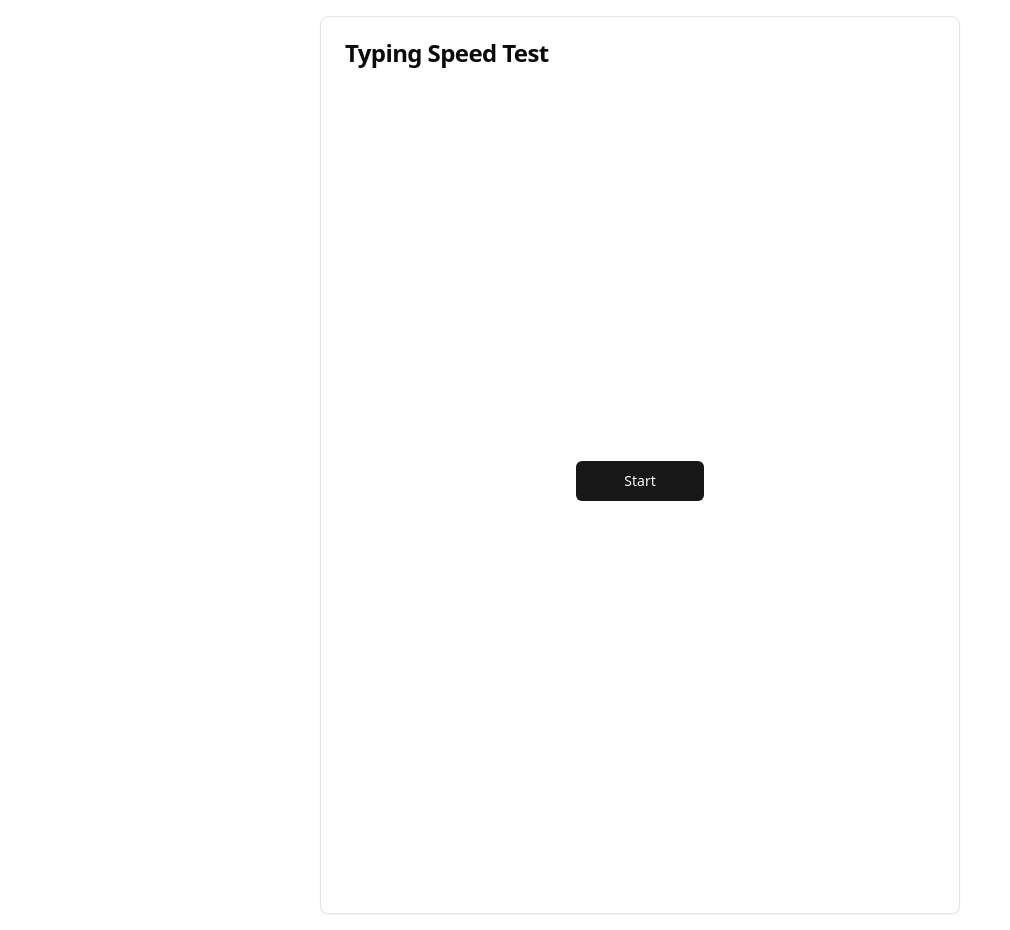
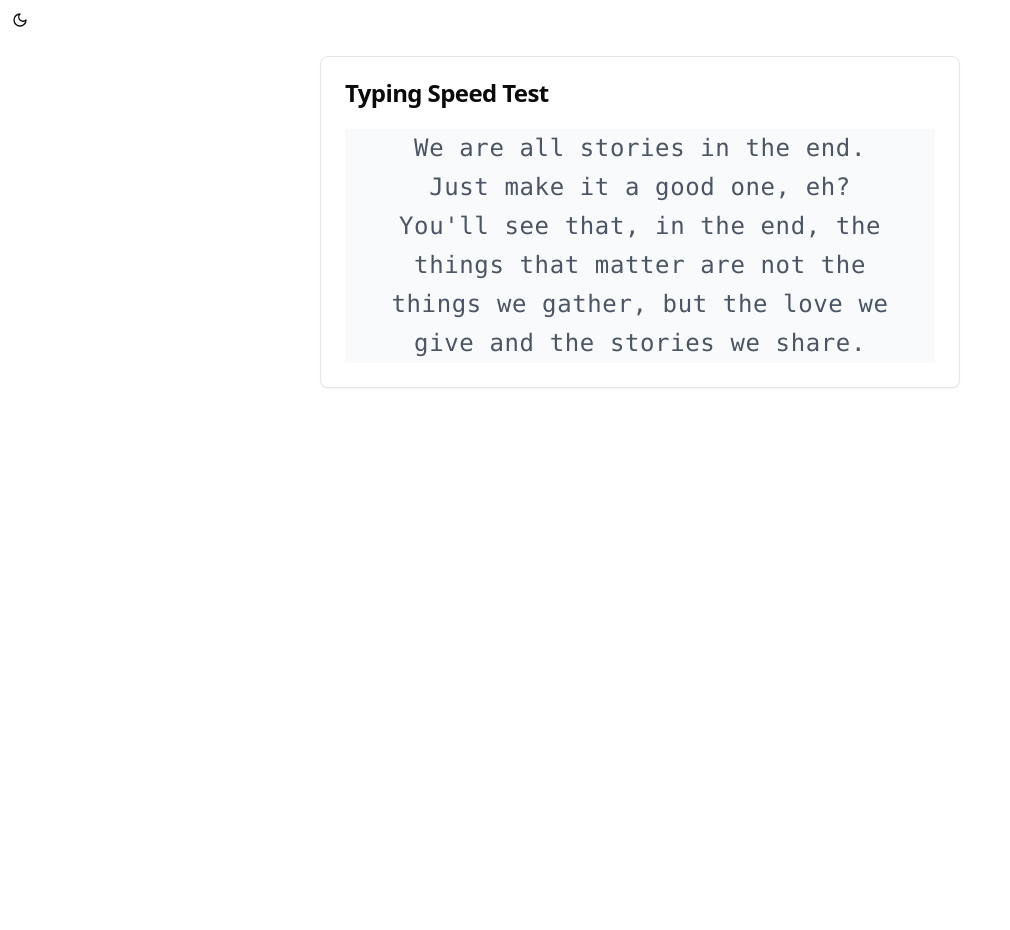
Before and after one commit to Kachev032/typing-test-app, a React (Vite) app: page / in a window 1280 px wide. Shown: the whole page, without its empty margins (0-1010 px from the left). After the commit the page ends 800 px from the top, so only its background shows below. Built offline with nearby package versions, Linux system fonts and the light colour scheme.

Commit message:
remove start button and add dark mode

```diff
--- a/src/App.jsx
+++ b/src/App.jsx
@@ -1,9 +1,10 @@
-import StartButton from "./components/StartButton";
 import TypingTest from "./components/TypingTest";
+import ThemeToggle from "./components/ThemeToggle";
 
 function App() {
   return (
     <div className="App">
+      <ThemeToggle />
       <TypingTest />
     </div>
   );
--- a/src/components/ResultsDisplay.jsx
+++ b/src/components/ResultsDisplay.jsx
@@ -23,7 +23,7 @@ const ResultsDisplay = ({ results, onTryAgain }) => {
           onTryAgain();
         }}
       >
-        Play Again
+        Restart Test
       </Button>
     </div>
   );
--- a/src/components/StartButton.jsx
+++ /dev/null
@@ -1,13 +0,0 @@
-import { Button } from "@/components/ui/button";
-
-const StartButton = ({ onClick, disabled = false }) => {
-  return (
-    <div className="flex flex-col items-center justify-center h-screen">
-      <Button onClick={onClick} disabled={disabled} className="w-32 mb-4">
-        Start
-      </Button>
-    </div>
-  );
-};
-
-export default StartButton;
--- a/src/components/TestDisplay.jsx
+++ b/src/components/TestDisplay.jsx
@@ -8,7 +8,7 @@ const TestDisplay = ({ text, activeCharIndex, userInput }) => {
   };
 
   return (
-    <div className="fixed inset-0 flex items-center justify-center bg-gray-50 dark:bg-gray-900">
+    <div className="flex items-center justify-center bg-gray-50 dark:bg-gray-900">
       <div className="max-w-[850px] px-8">
         <div className="text-2xl font-mono leading-relaxed tracking-wide break-words text-center">
           {text.split("").map((char, index) => {
@@ -21,7 +21,7 @@ const TestDisplay = ({ text, activeCharIndex, userInput }) => {
                     ? "text-green-600"
                     : status === "incorrect"
                     ? "text-red-600"
-                    : "text-gray-400ww"
+                    : "text-gray-600"
                 } transition-colors duration-200`}
               >
                 {char}
--- /dev/null
+++ b/src/components/ThemeToggle.jsx
@@ -0,0 +1,20 @@
+import { Button } from "./ui/button";
+import { Moon, Sun } from "lucide-react";
+import { useState } from "react";
+
+const ThemeToggle = () => {
+  const [isDark, setIsDark] = useState(false);
+
+  const toggleTheme = () => {
+    setIsDark(!isDark);
+    document.documentElement.classList.toggle("dark");
+  };
+
+  return (
+    <Button onClick={toggleTheme} variant="ghost" size="icon">
+      {isDark ? <Sun className="w-6 h-6" /> : <Moon className="w-6 h-6" />}
+    </Button>
+  );
+};
+
+export default ThemeToggle;
--- a/src/components/TypingTest.jsx
+++ b/src/components/TypingTest.jsx
@@ -3,49 +3,38 @@ import { Card, CardContent, CardHeader, CardTitle } from "./ui/card";
 import { getRandomText } from "@/utils/textGenerator";
 import { calculateAccuracy, calculateWPM } from "@/utils/calculateMetrics";
 
-import StartButton from "./StartButton";
 import TestDisplay from "./TestDisplay";
 import ResultsDisplay from "./ResultsDisplay";
 
 const TypingTest = () => {
-  const [currentText, setCurrentText] = useState("");
+  const [currentText, setCurrentText] = useState(getRandomText());
   const [userInput, setUserInput] = useState("");
   const [startTime, setStartTime] = useState(null);
-  const [isTestActive, setIsTestActive] = useState(false);
   const [results, setResults] = useState(null);
   const [activeCharIndex, setActiveCharIndex] = useState(0);
-  const [lastKeyTimes, setLastKeyTimes] = useState({}); // Track last press time for each key
-
-  const startTest = () => {
-    const text = getRandomText();
-    setCurrentText(text);
-    setUserInput("");
-    setActiveCharIndex(0);
-    setStartTime(Date.now());
-    setIsTestActive(true);
-    setResults(null);
-    setLastKeyTimes({});
-  };
+  const [lastKeyTimes, setLastKeyTimes] = useState({});
 
   const handleKeyDown = (e) => {
-    if (!isTestActive) return;
+    if (results) return;
 
-    // Prevent default behavior for tab and enter
     if (e.key === "Tab" || e.key === "Enter") {
       e.preventDefault();
       return;
     }
 
+    // Start timer on first keystroke
+    if (!startTime && e.key.length === 1) {
+      setStartTime(Date.now());
+    }
+
     const currentTime = Date.now();
     const lastTime = lastKeyTimes[e.key] || 0;
 
-    // If the key was pressed too recently, ignore it (prevent key repeat)
     if (currentTime - lastTime < 50) {
       e.preventDefault();
       return;
     }
 
-    // Update the last press time for this key
     setLastKeyTimes((prev) => ({
       ...prev,
       [e.key]: currentTime,
@@ -59,12 +48,10 @@ const TypingTest = () => {
       return;
     }
 
-    // Only handle single character inputs
     if (e.key.length === 1 && !e.ctrlKey && !e.metaKey && !e.altKey) {
       setUserInput((prev) => prev + e.key);
       setActiveCharIndex((prev) => prev + 1);
 
-      // Check if test is complete
       if (activeCharIndex + 1 === currentText.length) {
         completeTest();
       }
@@ -81,17 +68,21 @@ const TypingTest = () => {
     };
 
     setResults(results);
-    setIsTestActive(false);
+  };
+
+  const resetTest = () => {
+    setCurrentText(getRandomText());
+    setUserInput("");
+    setStartTime(null);
+    setResults(null);
+    setActiveCharIndex(0);
+    setLastKeyTimes({});
   };
 
   useEffect(() => {
-    if (isTestActive) {
     window.addEventListener("keydown", handleKeyDown);
-      return () => {
-        window.removeEventListener("keydown", handleKeyDown);
-      };
-    }
-  }, [isTestActive, currentText, activeCharIndex, lastKeyTimes]);
+    return () => window.removeEventListener("keydown", handleKeyDown);
+  }, [startTime, currentText, activeCharIndex, lastKeyTimes, results]);
 
   return (
     <div className="max-w-2xl mx-auto p-4">
@@ -100,24 +91,13 @@ const TypingTest = () => {
           <CardTitle>Typing Speed Test</CardTitle>
         </CardHeader>
         <CardContent>
-          {!isTestActive && !results && <StartButton onClick={startTest} />}
-
-          {isTestActive && (
           <TestDisplay
             text={currentText}
             activeCharIndex={activeCharIndex}
             userInput={userInput}
           />
-          )}
-
           {results && (
-            <ResultsDisplay
-              results={results}
-              onTryAgain={() => {
-                setIsTestActive(true);
-                startTest();
-              }}
-            />
+            <ResultsDisplay results={results} onTryAgain={resetTest} />
           )}
         </CardContent>
       </Card>
```
Lines whose indentation alone changed are shown as unchanged.
